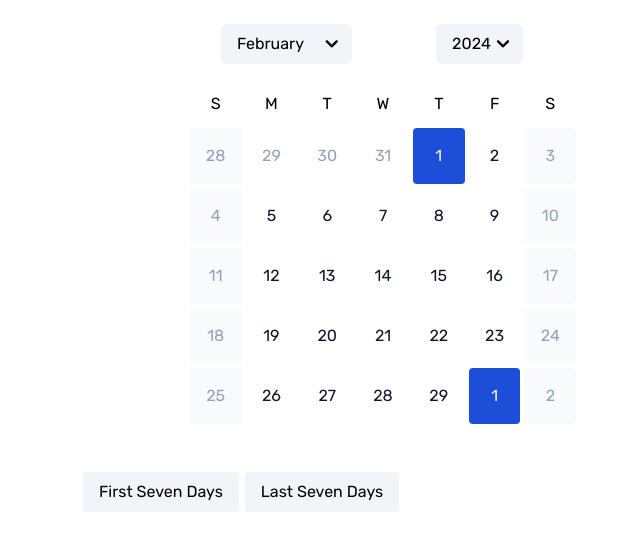
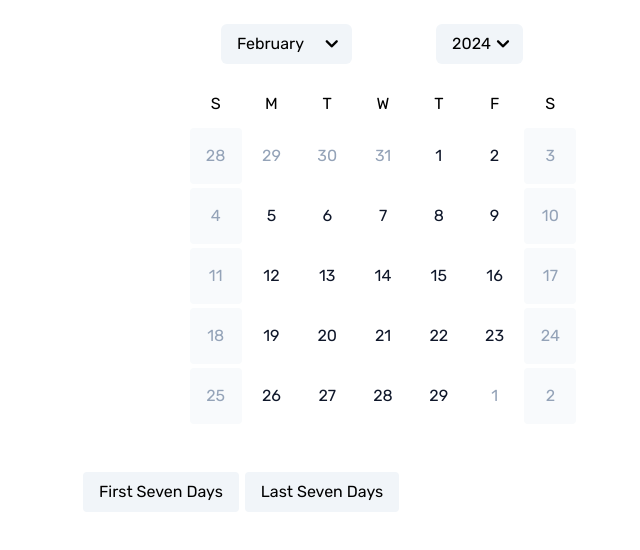
Before and after one commit to MikaGurrola/vanilla-date-picker, a React (Create React App) app: page / in a window 1280 px wide. Shown: the top 550 px of the page, without its empty margins (257-897 px from the left). Built offline with nearby package versions, Linux system fonts and the light colour scheme.

Commit message:
refactored to improve render performance - simplified UI view checks for date ranges; minor organization ie: alphatized props, added some types

```diff
--- a/src/App.tsx
+++ b/src/App.tsx
@@ -5,33 +5,13 @@ import { generateMonth, months } from './helpers/dateHelper';
 import PredefinedDates from './components/PredefinedDates';
 
 function App() {
-
   // initial date is todays date
-  // const today = new Date(),
-  //       month = today.getMonth(),
-  //       year = today.getFullYear(),
-  //       initalCalendarData = generateMonth(month, year);
   let initialDate = new Date(),
       initialDateString = initialDate.toISOString().split('T')[0],
       parts = initialDateString.split('-'),
       year = parts[0],
       month = (parseInt(parts[1]) - 1),
-      day = parseInt(parts[2]),
       initalCalendarData = generateMonth(month, parseInt(year));
-
-
-
-  // let today = {
-  //   dateObj: initialDate,
-  //   day,
-  //   month,
-  //   year,
-  //   weekDay: initialDate.getDay(),
-  //   dateString: initialDateString,
-  //   monthString: months[month-1]
-  // }
-
-  // generateMonth(month, parseInt(year));
 
 	const [srMessage, setSrMessage] = useState<string>('Select a start and end date.');
 
@@ -42,21 +22,14 @@ function App() {
 	});
 
   const [calendarState, setCalendarState] = useState<any>({
-		// monthDates: initalCalendarData.monthDates, // days of month
-    // fullViewDates: initalCalendarData.fullViewDates, // days of month + prev/next month to fill out days in week
-    // targetDate: today,
-    // month,
-    // year
     monthDates: initalCalendarData.monthDates, // days of month
     fullViewDates: initalCalendarData.fullViewDates, // days of month + prev/next month to fill out days in week
     targetDate: initialDate,
     month,
-    // monthString: months[month],
     year
 	});
 
   const onDateRangeChanged = (selectedDates: any, weekendDates: any) => {
-    console.log('selectedDates', selectedDates)
     setDateRange({
       startDate: selectedDates[0],
       endDate: selectedDates[1],
@@ -119,21 +92,19 @@ function App() {
     setSrMessage(`${months[calendarState.month]} ${newYear}, no dates selected.`);
   }
 
-
   return (
     <div className="App">
       <DatePicker
+        endDateString={dateRange.endDate}
+        fullViewDates={calendarState.fullViewDates}
+        month={months[calendarState.month]}
         onDateRangeChanged={onDateRangeChanged}
         onMonthChange={onMonthChange}
         onYearChange={onYearChange}
-        // month={calendarState.month}
-        month={months[calendarState.month]}
-        year={calendarState.year}
-        fullViewDates={calendarState.fullViewDates}
-        startDate={dateRange.startDate}
-        endDate={dateRange.endDate}
         srMessage={srMessage}
         srOnDateRangeChanged={srOnDateRangeChanged}
+        startDateString={dateRange.startDate}
+        year={calendarState.year}
       />
 
 
--- a/src/components/DatePicker/DatePicker.tsx
+++ b/src/components/DatePicker/DatePicker.tsx
@@ -1,55 +1,45 @@
 import cx from 'classnames';
 import Month from '../Month';
-import { formatDate, getWeekendDates } from '../../helpers/dateHelper';
+import { getWeekendDates } from '../../helpers/dateHelper';
 
 export interface DatePickerProps {
 	className?: string,
+	endDateString: string,
+	fullViewDates: any,
+	month:any,
 	onDateRangeChanged: any,
 	onMonthChange: any,
 	onYearChange: any,
-	month:any,
-	year: any,
-	fullViewDates: any,
-	startDate: any,
-	endDate: any,
 	srMessage: string,
 	srOnDateRangeChanged: any,
+	startDateString: any,
+	year: any,
 }
 
 
 export default function DatePicker(props:DatePickerProps) {
 	const {
 		className,
+		endDateString,
+		fullViewDates,
+		month,
 		onDateRangeChanged,
 		onMonthChange,
 		onYearChange,
-		month,
-		year,
-		fullViewDates,
-		startDate,
-		endDate,
 		srMessage,
 		srOnDateRangeChanged,
+		startDateString,
+		year,
 	} = props;
 
 	const handleSelect = (day: any) => {
+
 		if(
-			!startDate // no start date
-			|| (startDate && endDate) // if already have a start/end date, make a new range
-			|| ((new Date(startDate)).getTime() > day.day) // if date is before already selected start date
+			!startDateString // no start date
+			|| (startDateString && endDateString) // if already have a start/end date, make a new range
+			|| (startDateString > day.dateString) // if date is before already selected start date
 		) {
 
-			console.log('startDate', startDate)
-			// // set/reset start date
-			// onDateRangeChanged(
-			// 	[
-			// 		formatDate(date),
-			// 		null
-			// 	],
-			// 	[]
-			// );
-
-			// srOnDateRangeChanged(`Starting Date: ${formatDate(date)}`);
 			// set/reset start date
 			onDateRangeChanged(
 				[
@@ -61,29 +51,16 @@ export default function DatePicker(props:DatePickerProps) {
 
 			srOnDateRangeChanged(`Starting Date: ${day.dateString}`);
 
-			// set/reset start date
-			console.log('day: ', day)
-
 		} else {
-			// onDateRangeChanged(
-			// 	[
-			// 		startDate,
-			// 		formatDate(date)
-			// 	],
-			// 	[getWeekendDates((new Date(startDate)), date, fullViewDates)]
-			// );
-
-			// srOnDateRangeChanged(`Selected date range from ${startDate} to ${formatDate(date)}`);
-
 			onDateRangeChanged(
 				[
-					startDate,
+					startDateString,
 					day.dateString
 				],
-				[getWeekendDates((new Date(startDate)), day.dateObj, fullViewDates)]
+				[getWeekendDates((new Date(startDateString)), day.dateObj, fullViewDates)]
 			);
 
-			srOnDateRangeChanged(`Selected date range from ${startDate} to ${day.dateString}`);
+			srOnDateRangeChanged(`Selected date range from ${startDateString} to ${day.dateString}`);
 
 
 		}
@@ -91,15 +68,15 @@ export default function DatePicker(props:DatePickerProps) {
 
 	return <div className={cx(className)}>
 		<Month
+			startDateString={startDateString}
+			endDateString={endDateString}
+			fullViewDates={fullViewDates}
+			handleSelect={handleSelect}
 			month={month}
-			year={year}
-			fullViewDates={fullViewDates}
-			endDate={(new Date(endDate))}
-			handleSelect={handleSelect}
 			onMonthChange={onMonthChange}
 			onYearChange={onYearChange}
-			startDate={(new Date(startDate))}
 			srMessage={srMessage}
+			year={year}
 		/>
 	</div>;
 }
--- a/src/components/Day/Day.tsx
+++ b/src/components/Day/Day.tsx
@@ -1,68 +1,39 @@
 import cx from 'classnames';
-import { months } from '../../helpers/dateHelper';
-// import { MouseEventHandler } from 'react';
+import { DayInterface } from '../../helpers/dateHelper';
 
 export interface DayProps {
 	className?: string,
-	// date: Date,
-	day: any,
-	handleSelect: any,
-	// isEndDate: boolean,
-	// isInCurrentMonth: boolean,
-	// isStartDate: boolean,
-	// isTheWeekend: boolean,
-	// isWithinRange: boolean,
-	startDate: any
-	endDate: any,
-	month: any,
+	day: DayInterface,
+	endDateString: string,
+	handleSelect: any, // what type are func handlers?
+	month: string,
+	startDateString: string
 }
 
 export default function Day(props:DayProps) {
 	const {
 		className,
-		// date,
 		day,
+		endDateString,
 		handleSelect,
-		// isEndDate,
-		// isInCurrentMonth,
-		// isStartDate,
-		// isTheWeekend,
-		// isWithinRange,
-
-
-		startDate,
-		endDate,
-		month
+		month,
+		startDateString,
 	} = props;
-
-	// console.log(`day month : ${day.monthString}  currentMonth: ${month}`)
 
 	return <div className={cx(className)}>
 		<button
 			aria-label={`${day.monthString} of ${day.monthString}`}
-			// className={`
-			// 	aspect-square disabled:cursor-not-allowed rounded p-4
-			// 	focus-within:bg-blue-100 focus-within:outline outline-offset-2 outline-2 outline-blue-500
-			// 	${isInCurrentMonth ? 'isInCurrentMonth' : ''}
-			// 	${isStartDate ? 'isStartDate' : ''}
-			// 	${isEndDate ? 'isEndDate' : ''}
-			// 	${isWithinRange ? 'isWithinRange' : ''}
-			// `}
 			className={`
 				aspect-square disabled:cursor-not-allowed rounded p-4
 				focus-within:bg-blue-100 focus-within:outline outline-offset-2 outline-2 outline-blue-500
 				${day.monthString === month ? 'isInCurrentMonth' : ''}
-				${day.day === startDate.getDate() ? 'isStartDate' : ''}
-				${day.day === endDate.getDate() ? 'isEndDate' : ''}
-				${day.day > startDate.getDate() && day.day < endDate.getDate() ? 'isWithinRange' : ''}
+				${day.dateString === startDateString ? 'isStartDate' : ''}
+				${day.dateString === endDateString ? 'isEndDate' : ''}
+				${day.dateString > startDateString && day.dateString < endDateString? 'isWithinRange' : ''}
 			`}
-			onClick={() => {
-				// handleSelect(date)
-				handleSelect(day)
-			} }
+			onClick={() => handleSelect(day) }
 			disabled={day.weekDay === 0 || day.weekDay === 6}
 		>
-			{/* {date.getDate()} */}
 			{day.day}
 		</button>
 	</div>;
--- a/src/components/Month/Month.tsx
+++ b/src/components/Month/Month.tsx
@@ -1,33 +1,33 @@
 import cx from 'classnames';
 import Day from '../Day';
-import { daysOfTheWeek, getYears, months, years } from '../../helpers/dateHelper';
+import { DayInterface, daysOfTheWeek, getYears, months } from '../../helpers/dateHelper';
 import Select from '../Select';
 
 export interface MonthProps {
 	className?: string,
-	month: any,
-	year: any,
-	endDate: any,
-	fullViewDates: any,
+	endDateString: string,
+	fullViewDates: DayInterface[],
 	handleSelect: any,
+	month: string,
 	onMonthChange: any,
 	onYearChange: any,
-	startDate: any,
 	srMessage: string,
+	startDateString: string,
+	year: string,
 }
 
 export default function Month(props:MonthProps) {
 	const {
 		className,
-		month,
-		year,
-		endDate,
+		endDateString,
 		fullViewDates,
 		handleSelect,
+		month,
 		onMonthChange,
 		onYearChange,
-		startDate,
 		srMessage,
+		startDateString,
+		year,
 	} = props;
 
 	return <div className={cx(className, 'p-6')}>
@@ -41,7 +41,6 @@ export default function Month(props:MonthProps) {
 				label={'Month'}
 				options={months}
 				onSelect={onMonthChange}
-				// value={months[month]}
 				value={month}
 			/>
 
@@ -49,7 +48,7 @@ export default function Month(props:MonthProps) {
 				label={'Year'}
 				options={getYears()}
 				onSelect={onYearChange}
-				value={year.toString()}
+				value={year}
 			/>
 		</div>
 
@@ -57,8 +56,8 @@ export default function Month(props:MonthProps) {
 		<div className="daysOfWeek">
 			{
 				daysOfTheWeek.map((day: string, i: number) => <span
+						key={`${day}-${i}`}
 						className="p-2"
-						key={`${day}-${i}`}
 					>
 						{day}
 					</span>
@@ -70,47 +69,15 @@ export default function Month(props:MonthProps) {
 		<div className="days">
 			{
 				fullViewDates.length > 0 && fullViewDates.map((day:any) => {
-					// TODO Refactor
-
-					// return <Day
-					// 	date={day}
-					// 	handleSelect={handleSelect}
-					// 	isEndDate={day.getTime() === endDate.getTime()}
-					// 	isInCurrentMonth={day.getMonth() === month}
-					// 	isStartDate={day.getTime() === startDate.getTime()}
-					// 	isTheWeekend={day.getDay() === 0 || day.getDay() === 6}
-					// 	isWithinRange={day.getTime() > startDate.getTime() && day.getTime() < endDate.getTime()}
-					// 	key={`${day.getMonth()}-${day.getDate()}-${day.getFullYear()}`}
-					// />
-
-
-					// console.log(day)
-
-
-					// return <Day
-					// 	date={day.dateObj}
-					// 	handleSelect={handleSelect}
-					// 	// isEndDate={day.getTime() === endDate.getTime()}
-					// 	isInCurrentMonth={day.getMonth() === month}
-					// 	// isStartDate={day.getTime() === startDate.getTime()}
-					// 	isTheWeekend={day.getDay() === 0 || day.getDay() === 6}
-					// 	// isWithinRange={day.getTime() > startDate.getTime() && day.getTime() < endDate.getTime()}
-					// 	// key={`${day.getMonth()}-${day.getDate()}-${day.getFullYear()}`}
-					// />
 
 					return <Day
+						key={`${day.dateString}`}
+
 						day={day}
 						handleSelect={handleSelect}
-						startDate={startDate}
-						endDate={endDate}
+						startDateString={startDateString}
+						endDateString={endDateString}
 						month={month}
-
-						// isEndDate={day.day === endDate.getTime()}
-						// isInCurrentMonth={day.month === month}
-						// isStartDate={day.day === startDate.getTime()}
-						// isTheWeekend={day.weekDay === 0 || day.weekDay === 6}
-						// isWithinRange={day.getTime() > startDate.getTime() && day.getTime() < endDate.getTime()}
-						key={`${day.dateString}`}
 					/>
 
 				})
--- a/src/helpers/dateHelper.tsx
+++ b/src/helpers/dateHelper.tsx
@@ -23,6 +23,16 @@ export const years = [
   '2026',
 ];
 
+export interface DayInterface {
+  dateObj: Date,
+  day: number,
+  month: number,
+  year: string,
+  weekDay: number,
+  dateString: string,
+  monthString: string
+}
+
 export const getYears = () => {
   const year =  new Date().getFullYear();
 
@@ -47,29 +57,29 @@ export const daysOfTheWeek = [
   'S'
 ]
 
-export const getWeekendDates = (startDate: Date, endDate: Date, fullMonth: any) => {
+export const getWeekendDates = (startDate: Date, endDate: Date, fullMonth: DayInterface[]) => {
   let weekends:any = [];
 
+  // console.log('startDate', startDate)
+  // console.log('endDate', endDate)
+  // console.log('fullMonth', fullMonth)
+
   for(let i = 0; i < fullMonth.length; i++) {
-    let date = fullMonth[i],
+    let date = fullMonth[i].dateObj,
         isWithinRange = date > startDate && date < endDate,
         isTheWeekend = date.getDay() === 0 || date.getDay() === 6;
 
     // if this date is within range and the weekend, push to weekend date
     if( isWithinRange && isTheWeekend) {
-      weekends.push(formatDate(date));
+      weekends.push(stringifyDate(date));
     }
   }
 
   return weekends;
 }
 
-export const formatDate = (date: Date) => {
-  let day = date.getDate(),
-      month = date.getMonth(), // JS date months start at index 0 so increment for returned dates
-      year = date.getFullYear();
-
-  return `${year}-${month + 1}-${day}`;
+export const stringifyDate = (date: Date) => {
+  return date.toISOString().split('T')[0];
 }
 
 
@@ -78,14 +88,15 @@ export const formatDate = (date: Date) => {
 export const generateMonth = (month: number, year: number) => {
   const totalDaysInMonth = new Date(year, (month + 1), 0).getDate(); // supposed to be monthIndex; help
 
-  let _formatDate = (date: Date) => {
-    // console.log('month', date.toISOString().split('T')[0]);
+  let _formatDate = (date: Date): DayInterface => {
     let dateString = date.toISOString().split('T')[0],
         parts = dateString.split('-'),
         year = parts[0],
         month = parseInt(parts[1]),
         day = parseInt(parts[2]);
 
+    // all these properties are for ease of use for comparison and checks in UI
+    // spend the processing here rather than in view
     return {
       dateObj: date,
       day,
```
Also changed, not shown: src/components/PredefinedDates/PredefinedDates.tsx (+11 -11 lines).
